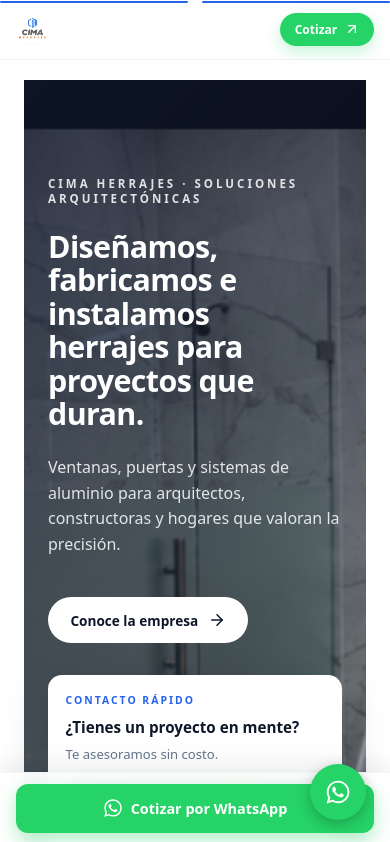
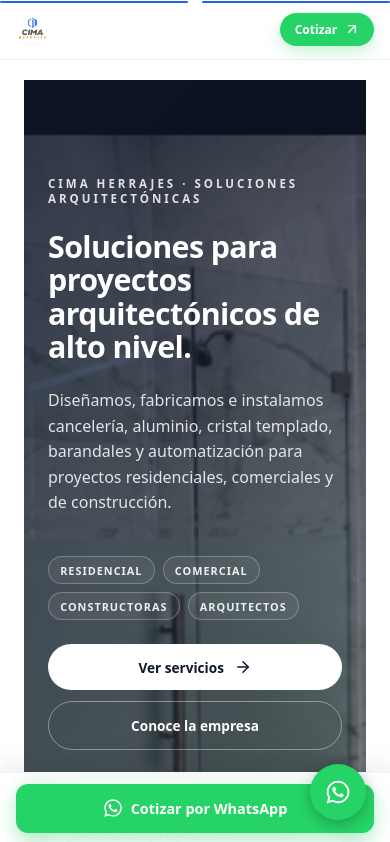
Before and after one commit to cristiangca/cima_herrajes, a React (Vite) app: page / in a window 390 px wide. Shown: the top 842 px of the page. Built offline with nearby package versions, Linux system fonts and the light colour scheme.

Commit message:
Primer update vercion 2

```diff
--- a/package.json
+++ b/package.json
@@ -13,7 +13,8 @@
     "react": "^19.0.0",
     "react-dom": "^19.0.0",
     "react-icons": "^5.7.0",
-    "react-router-dom": "^7.18.4"
+    "react-router-dom": "^7.18.4",
+    "react-scroll": "^1.9.3"
   },
   "devDependencies": {
     "@eslint/js": "^9.0.0",
--- a/src/pages/home/Home.jsx
+++ b/src/pages/home/Home.jsx
@@ -16,6 +16,7 @@
 import ventanales from '../../assets/ventana.png'
 import especiales from '../../assets/especiales.png'
 import Catalogo from '../Catalogo'
+import soporte from '../../assets/soporte.png'
 
 // ============================================================
 // UTILIDAD WHATSAPP
@@ -388,7 +389,7 @@
  texto: 'Mantenimiento preventivo y correctivo, diagnóstico técnico y asesoría especializada.',
  slug: 'asesoria-mantenimiento',
  eyebrow: 'SOLUCIONES INTEGRALES',
- img: 'https://images.unsplash.com/photo-1541888946425-d81bb19240f5?auto=format&fit=crop&w=1600&q=75'
+ img: soporte
 }
 
 const PROYECTOS = [
@@ -512,28 +513,38 @@
  {/* ============ 1. HERO CON POST-IT ============ */}
  <section className="slide slide-hero">
   <div className="slide-inner hero-inner">
- <img
- className="hero-bg"
- src={banner}
- alt=""
- />
+    <img className="hero-bg" src={banner} alt="" />
     <div className="hero-veil" />
 
     <div className="hero-body">
       <Reveal as="span" className="hero-eyebrow" delay={100}>
         CIMA HERRAJES · SOLUCIONES ARQUITECTÓNICAS
       </Reveal>
+
       <Reveal as="h1" delay={200}>
- Diseñamos, fabricamos e instalamos<br />
- herrajes para proyectos que duran.
+        Soluciones para proyectos<br />
+        arquitectónicos de alto nivel.
       </Reveal>
+
       <Reveal as="p" delay={320}>
- Ventanas, puertas y sistemas de aluminio para arquitectos,
- constructoras y hogares que valoran la precisión.
+        Diseñamos, fabricamos e instalamos cancelería, aluminio,
+        cristal templado, barandales y automatización para proyectos
+        residenciales, comerciales y de construcción.
       </Reveal>
- <Reveal delay={440}>
- <a href="#nosotros" className="hero-cta">
- Conoce la empresa <FiArrowRight size={18} />
+
+      <Reveal className="hero-tags" delay={420}>
+        <span>Residencial</span>
+        <span>Comercial</span>
+        <span>Constructoras</span>
+        <span>Arquitectos</span>
+      </Reveal>
+
+      <Reveal className="hero-actions" delay={520}>
+        <a href="#servicios" className="hero-cta">
+          Ver servicios <FiArrowRight size={18} />
+        </a>
+        <a href="#nosotros" className="hero-cta hero-cta-ghost">
+          Conoce la empresa
         </a>
       </Reveal>
     </div>
@@ -550,7 +561,11 @@
         Contáctanos <FiArrowUpRight size={16} />
       </button>
       <div className="hero-postit-contact">
- <a href={`https://wa.me/${WHATSAPP_NUMBER}`} target="_blank" rel="noopener noreferrer">
+        <a
+          href={`https://wa.me/${WHATSAPP_NUMBER}`}
+          target="_blank"
+          rel="noopener noreferrer"
+        >
           <FiPhone size={14} /> +52 000 000 0000
         </a>
         <a href="mailto:hola@cimaherrajes.mx">
@@ -565,7 +580,6 @@
     </div>
   </div>
 </section>
-
  {/* ============ 2. SOBRE NOSOTROS ============ */}
  <Slide id="nosotros" className="slide-sobre-nosotros">
  <div className="about-content">
@@ -602,7 +616,7 @@
  <Slide id="servicios" className="slide-servicios">
  <Reveal as="span" className="kicker center">NUESTROS SERVICIOS</Reveal>
  <Reveal as="h2" className="display center" delay={80}>
- Qué hacemos
+Especialidades
  </Reveal>
  <Reveal as="p" className="servicios-sub" delay={140}>
  Soluciones integrales en aluminio, cristal templado y automatización
@@ -614,21 +628,18 @@
  const delay = 120 + Math.floor(i / 3) * 120 + (i % 3) * 80
  return (
  <Reveal key={s.slug} className="servicio-card" delay={delay}>
- <Link to={() => abrirBurbujaServicio(s.titulo)} className="servicio-card-media">
+ <Link to={`#que-hacemos`} className="servicio-card-media">
  <img src={s.img} alt={s.titulo} loading="lazy" />
  </Link>
  <div className="servicio-card-body">
  <div className="servicio-card-head">
- <Link to={() => abrirBurbujaServicio(s.titulo)} className="servicio-card-title">
+ <Link to={`#que-hacemos`} className="servicio-card-title">
  {s.titulo}
  </Link>
- <Link
- to={() => abrirBurbujaServicio(s.titulo)}
- className="servicio-card-arrow"
- aria-label={`Ver ${s.titulo}`}
- >
+<a href="#que-hacemos" className="servicio-card-arrow" aria-label={`Ver ${s.titulo}`}>
   <FiArrowRight size={18} />
- </Link>
+</a>
+
  </div>
  <p>{s.texto}</p>
 
@@ -839,12 +850,12 @@
 </Slide>
 
  {/* ============ 6. IMAGEN EN RANURA ============ */}
- <section className="titulo-seccion" aria-label="Especialidades">
+ <section id="que-hacemos" className="titulo-seccion" aria-label="Especialidades">
  <span className="kicker">Que hacemos </span>
  <h2 className="display">Especialidades </h2>
+ <Catalogo></Catalogo>
+</section>
 
-</section>
- <Catalogo></Catalogo>
 
  {/* ============ 7. PROCESO ============ */}
  <Slide id="proceso" className="slide-proceso">
--- a/src/styles/home.css
+++ b/src/styles/home.css
@@ -318,7 +318,75 @@
   0%, 100% { transform: scaleY(0.4); transform-origin: top; }
   50% { transform: scaleY(1); transform-origin: top; }
 }
-
+/* ============================================================
+   HERO — chips de audiencia
+   ============================================================ */
+.hero-tags {
+  display: flex;
+  flex-wrap: wrap;
+  gap: 0.5rem;
+  margin: 0 0 2rem;
+}
+.hero-tags span {
+  font-size: 0.72rem;
+  letter-spacing: 1px;
+  text-transform: uppercase;
+  font-weight: 600;
+  color: rgba(255, 255, 255, 0.9);
+  padding: 0.4rem 0.85rem;
+  border: 1px solid rgba(255, 255, 255, 0.25);
+  border-radius: 999px;
+  background: rgba(255, 255, 255, 0.06);
+  backdrop-filter: blur(6px);
+  -webkit-backdrop-filter: blur(6px);
+}
+
+/* ============================================================
+   HERO — botones de acción (CTA principal + secundario)
+   ============================================================ */
+.hero-actions {
+  display: flex;
+  flex-wrap: wrap;
+  gap: 0.7rem;
+  align-items: center;
+}
+
+/* El .hero-cta ya existe. Agregamos la variante ghost */
+.hero-cta-ghost {
+  background: transparent;
+  color: #fff;
+  border: 1.5px solid rgba(255, 255, 255, 0.4);
+}
+.hero-cta-ghost:hover {
+  background: rgba(255, 255, 255, 0.1);
+  border-color: rgba(255, 255, 255, 0.7);
+  transform: translateY(-2px);
+  box-shadow: none;
+}
+
+/* Responsive extra para el hero */
+@media (max-width: 900px) {
+  .hero-tags {
+    margin-bottom: 1.5rem;
+  }
+  .hero-tags span {
+    font-size: 0.68rem;
+    padding: 0.35rem 0.7rem;
+  }
+}
+
+@media (max-width: 480px) {
+  .hero-actions {
+    flex-direction: column;
+    align-items: stretch;
+    width: 100%;
+  }
+  .hero-cta,
+  .hero-cta-ghost {
+    justify-content: center;
+    width: 100%;
+  }
+}
 /* ============================================================
    POST-IT HERO
    ============================================================ */
```
Also changed, not shown: src/assets/soporte.png (added), 1 other file (tests, documents, lock files or other folders). Lines whose indentation alone changed are shown as unchanged.
